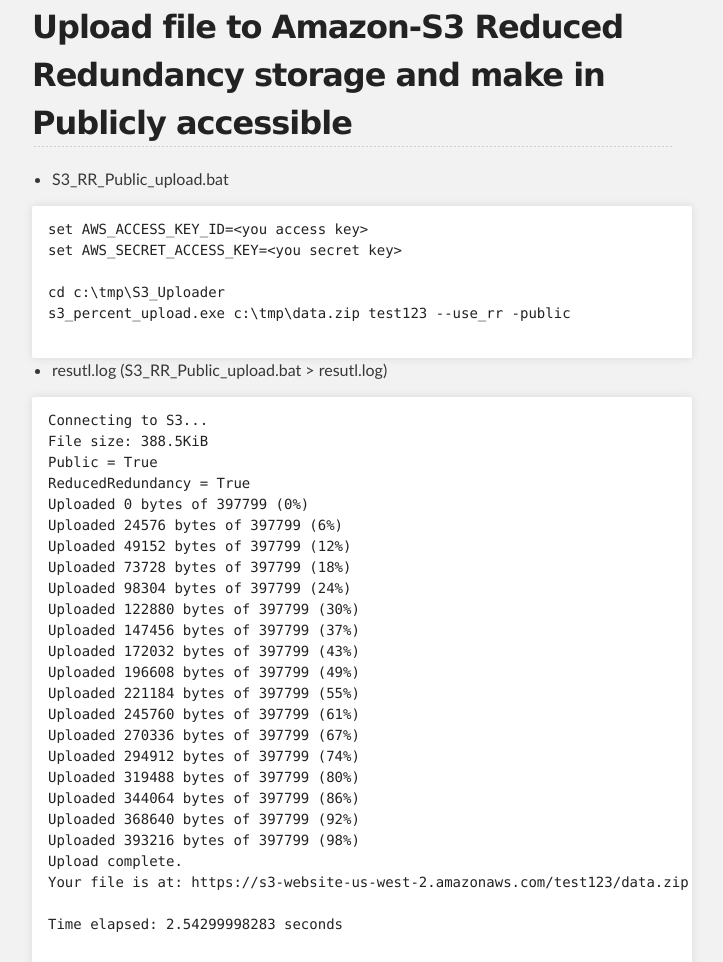
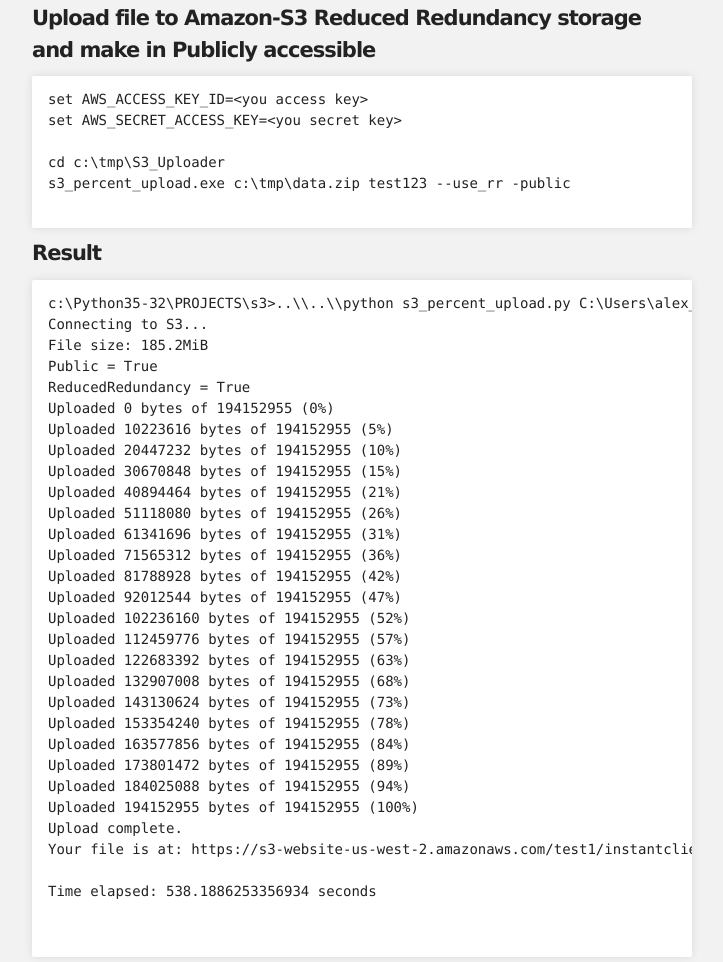
Before and after one commit to saifrahmed/S3_File_Uploader, a plain HTML site: page index.html in a window 1280 px wide. Shown: the part 2022-2984 px from the top of the page, without its empty margins (288-1011 px from the left). Drawn offline with Linux system fonts and the light colour scheme.

```diff
--- a/index.html
+++ b/index.html
@@ -129,12 +129,8 @@ set AWS_SECRET_ACCESS_KEY=&lt;you secret key&gt;
 <h1>
 <a id="example" class="anchor" href="#example" aria-hidden="true"><span aria-hidden="true" class="octicon octicon-link"></span></a>Example</h1>
 
-<h2>
-<a id="upload-file-to-amazon-s3-reduced-redundancy-storage-and-make-in-publicly-accessible" class="anchor" href="#upload-file-to-amazon-s3-reduced-redundancy-storage-and-make-in-publicly-accessible" aria-hidden="true"><span aria-hidden="true" class="octicon octicon-link"></span></a>Upload file to Amazon-S3 Reduced Redundancy storage and make in Publicly accessible</h2>
-
-<ul>
-<li>S3_RR_Public_upload.bat</li>
-</ul>
+<h4>
+<a id="upload-file-to-amazon-s3-reduced-redundancy-storage-and-make-in-publicly-accessible" class="anchor" href="#upload-file-to-amazon-s3-reduced-redundancy-storage-and-make-in-publicly-accessible" aria-hidden="true"><span aria-hidden="true" class="octicon octicon-link"></span></a>Upload file to Amazon-S3 Reduced Redundancy storage and make in Publicly accessible</h4>
 
 <pre><code>set AWS_ACCESS_KEY_ID=&lt;you access key&gt;
 set AWS_SECRET_ACCESS_KEY=&lt;you secret key&gt;
@@ -144,35 +140,39 @@ s3_percent_upload.exe c:\tmp\data.zip test123 --use_rr -public
 
 </code></pre>
 
-<ul>
-<li>resutl.log (S3_RR_Public_upload.bat &gt; resutl.log)</li>
-</ul>
+<h4>
+<a id="result" class="anchor" href="#result" aria-hidden="true"><span aria-hidden="true" class="octicon octicon-link"></span></a>Result</h4>
 
-<pre><code>Connecting to S3...
-File size: 388.5KiB
+<pre><code>c:\Python35-32\PROJECTS\s3&gt;..\\..\\python s3_percent_upload.py C:\Users\alex_buz\Downloads\instantclient-sqlplus-windows.x64-12.1.0.2.0\instantclient_12_1.zip test1 -r -p
+Connecting to S3...
+File size: 185.2MiB
 Public = True
 ReducedRedundancy = True
-Uploaded 0 bytes of 397799 (0%)
-Uploaded 24576 bytes of 397799 (6%)
-Uploaded 49152 bytes of 397799 (12%)
-Uploaded 73728 bytes of 397799 (18%)
-Uploaded 98304 bytes of 397799 (24%)
-Uploaded 122880 bytes of 397799 (30%)
-Uploaded 147456 bytes of 397799 (37%)
-Uploaded 172032 bytes of 397799 (43%)
-Uploaded 196608 bytes of 397799 (49%)
-Uploaded 221184 bytes of 397799 (55%)
-Uploaded 245760 bytes of 397799 (61%)
-Uploaded 270336 bytes of 397799 (67%)
-Uploaded 294912 bytes of 397799 (74%)
-Uploaded 319488 bytes of 397799 (80%)
-Uploaded 344064 bytes of 397799 (86%)
-Uploaded 368640 bytes of 397799 (92%)
-Uploaded 393216 bytes of 397799 (98%)
+Uploaded 0 bytes of 194152955 (0%)
+Uploaded 10223616 bytes of 194152955 (5%)
+Uploaded 20447232 bytes of 194152955 (10%)
+Uploaded 30670848 bytes of 194152955 (15%)
+Uploaded 40894464 bytes of 194152955 (21%)
+Uploaded 51118080 bytes of 194152955 (26%)
+Uploaded 61341696 bytes of 194152955 (31%)
+Uploaded 71565312 bytes of 194152955 (36%)
+Uploaded 81788928 bytes of 194152955 (42%)
+Uploaded 92012544 bytes of 194152955 (47%)
+Uploaded 102236160 bytes of 194152955 (52%)
+Uploaded 112459776 bytes of 194152955 (57%)
+Uploaded 122683392 bytes of 194152955 (63%)
+Uploaded 132907008 bytes of 194152955 (68%)
+Uploaded 143130624 bytes of 194152955 (73%)
+Uploaded 153354240 bytes of 194152955 (78%)
+Uploaded 163577856 bytes of 194152955 (84%)
+Uploaded 173801472 bytes of 194152955 (89%)
+Uploaded 184025088 bytes of 194152955 (94%)
+Uploaded 194152955 bytes of 194152955 (100%)
 Upload complete.
-Your file is at: https://s3-website-us-west-2.amazonaws.com/test123/data.zip
+Your file is at: https://s3-website-us-west-2.amazonaws.com/test1/instantclient_12_1.zip
 
-Time elapsed: 2.54299998283 seconds
+Time elapsed: 538.1886253356934 seconds
+
 
 </code></pre>
 
```
Also changed, not shown: params.json (+1 -1 lines), stylesheets/github-light.css (+18 -10 lines).
